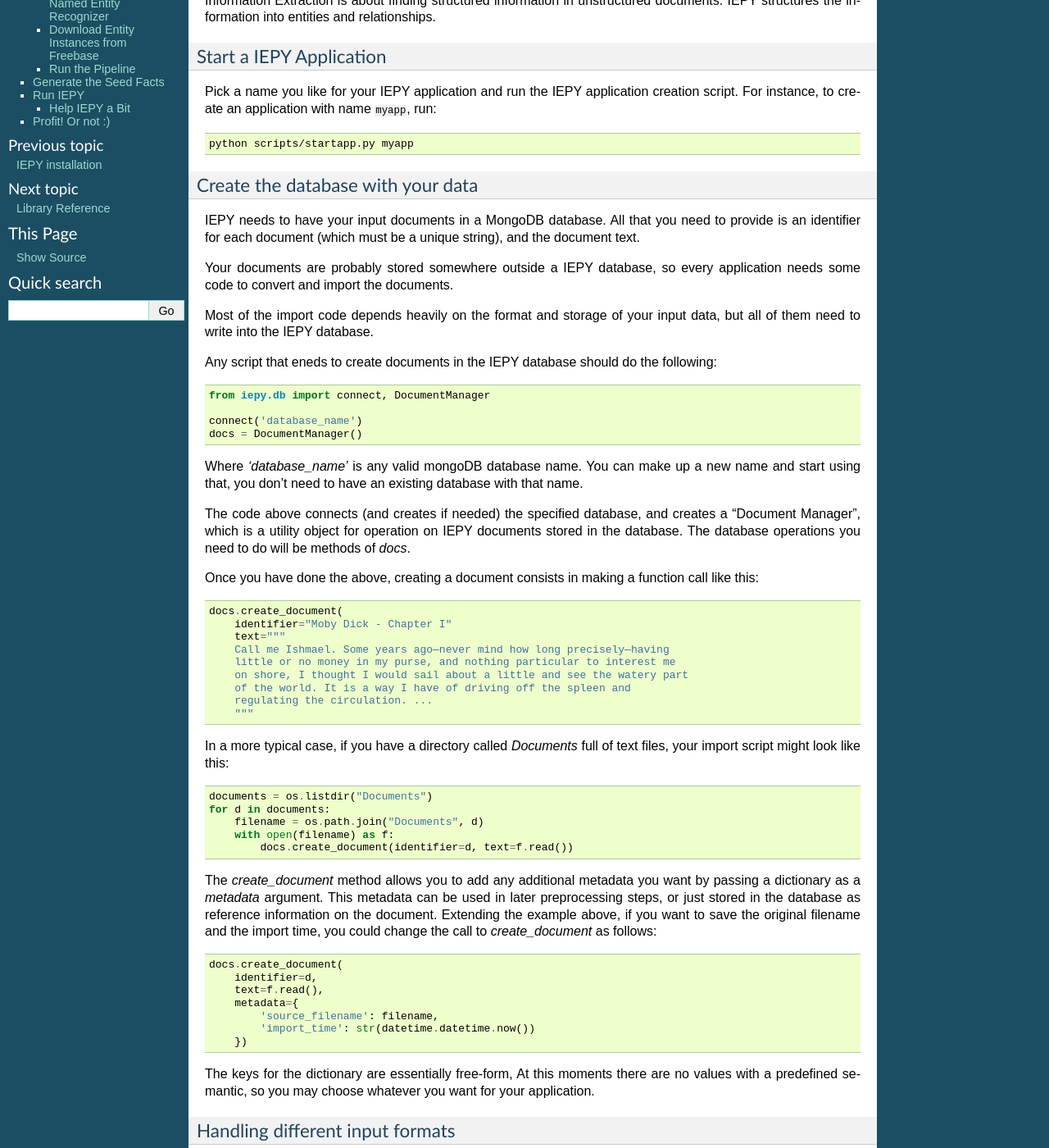
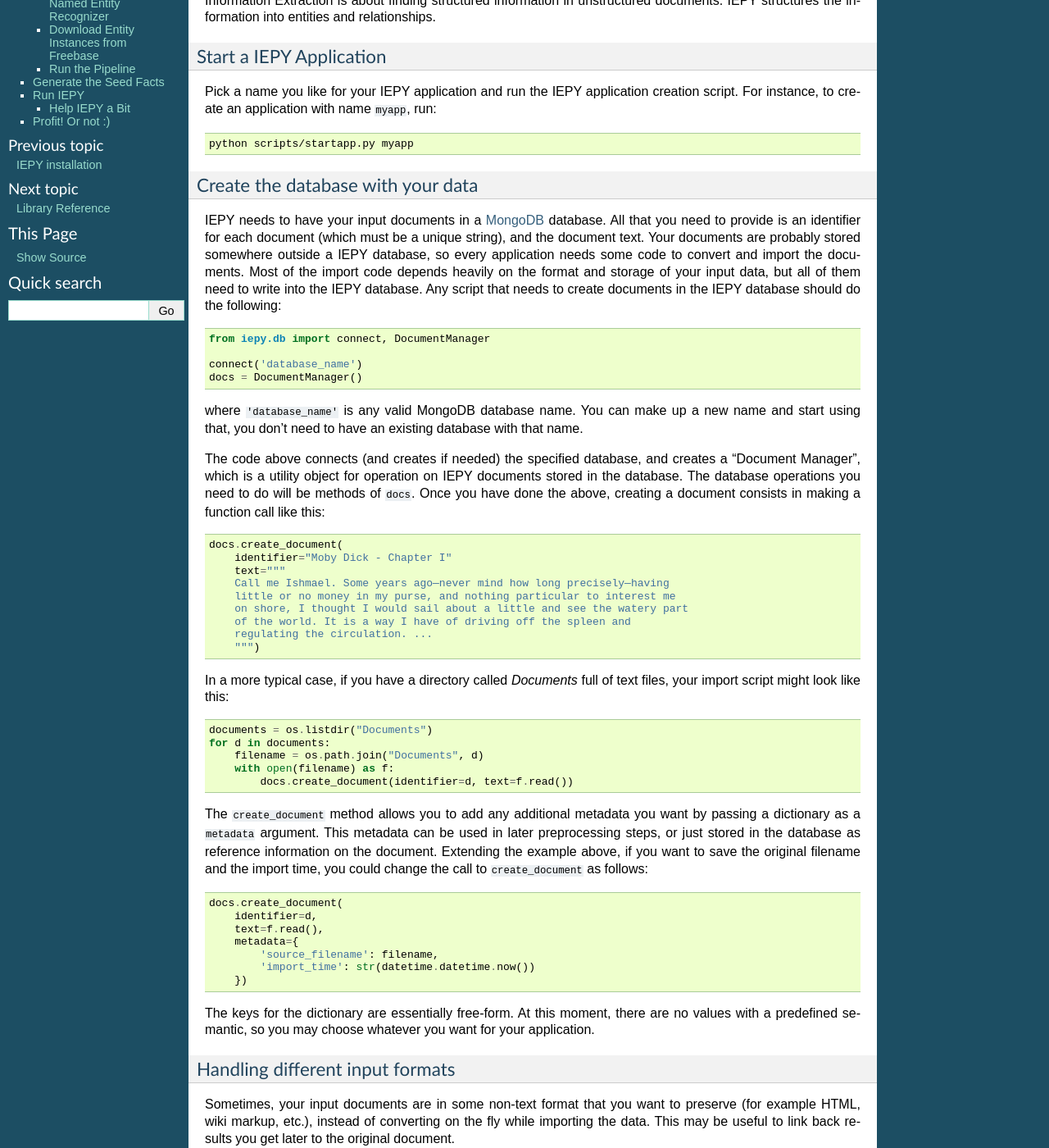
Before and after one commit to machinalis/iepy, a Sphinx documentation site: the page built from docs/tutorial.rst, in a window 1280 px wide and 1400 px high, scrolled down 270 px. Shown: the whole window at 82% size. Built offline with Sphinx 7.4.7, drawn with Linux system fonts in a browser that asks for light colours; some of the changed text lies outside the part shown.

Commit message:
Several fixes, mainly in the new section about database creation.

```diff
--- a/docs/tutorial.rst
+++ b/docs/tutorial.rst
@@ -31,34 +31,29 @@ creation script. For instance, to create an application with name ``myapp``, run
 Create the database with your data
 ----------------------------------
 
-IEPY needs to have your input documents in a MongoDB database. All that you
-need to provide is an identifier for each document (which must be a unique
-string), and the document text.
-
+IEPY needs to have your input documents in a `MongoDB <https://www.mongodb.org/>`_
+database. All that you need to provide is an identifier for each document (which
+must be a unique string), and the document text.
 Your documents are probably stored somewhere outside a IEPY database, so every
 application needs some code to convert and import the documents.
-
 Most of the import code depends heavily on the format and storage of your input
 data, but all of them need to write into the IEPY database.
-
-Any script that eneds to create documents in the IEPY database should do the
+Any script that needs to create documents in the IEPY database should do the
 following::
-
 
     from iepy.db import connect, DocumentManager
 
     connect('database_name')
     docs = DocumentManager()
 
-Where `'database_name'` is any valid mongoDB database name. You can make up
+where ``'database_name'`` is any valid MongoDB database name. You can make up
 a new name and start using that, you don't need to have an existing database
 with that name.
 
 The code above connects (and creates if needed) the specified database, and
 creates a “Document Manager”, which is a utility object for operation on
 IEPY documents stored in the database. The database operations you need to
-do will be methods of `docs`.
-
+do will be methods of ``docs``.
 Once you have done the above, creating a document consists in making
 a function call like this::
 
@@ -70,7 +65,7 @@ a function call like this::
         on shore, I thought I would sail about a little and see the watery part
         of the world. It is a way I have of driving off the spleen and
         regulating the circulation. ...
-        """
+        """)
 
 In a more typical case, if you have a directory called `Documents` full of text
 files, your import script might look like this::
@@ -81,12 +76,12 @@ files, your import script might look like this::
         with open(filename) as f:
             docs.create_document(identifier=d, text=f.read())
 
-The `create_document` method allows you to add any additional metadata you
-want by passing a dictionary as a `metadata` argument. This metadata can be
+The ``create_document`` method allows you to add any additional metadata you
+want by passing a dictionary as a ``metadata`` argument. This metadata can be
 used in later preprocessing steps, or just stored in the database as reference
 information on the document. Extending the example above, if you want to
 save the original filename and the import time, you could change the call
-to `create_document` as follows::
+to ``create_document`` as follows::
 
     docs.create_document(
         identifier=d,
@@ -96,7 +91,7 @@ to `create_document` as follows::
             'import_time': str(datetime.datetime.now())
         })
 
-The keys for the dictionary are essentially free-form, At this moments there
+The keys for the dictionary are essentially free-form. At this moment, there
 are no values with a predefined semantic, so you may choose whatever you
 want for your application.
 
@@ -129,7 +124,7 @@ defined at `examples/tvseries/scripts/preprocess.py` takes care of parsing this,
 converting to text, and storing the data into the `text` field, which is what
 will be used by subsequent steps.
 
-For more details about preprocessing, proceed to the next section
+For more details about preprocessing, proceed to the next section.
 
 Preprocess the Documents
 ========================
@@ -224,9 +219,7 @@ IEPY takes as input a small set of seed facts that you have to provide to it.
 The seed facts are positive examples of the relations you want IEPY to look for.
 
 You can either write the seed facts manually, or use IEPY's seed generation tool.
-In any case, the seeds facts are written in a CSV file with the following format:
-
-::
+In any case, the seeds facts are written in a CSV file with the following format::
 
   entity A kind, entity A name, entity B kind, entity B name, relation name
 
@@ -239,7 +232,7 @@ disease causes which symptom, you can provide a seed fact such as
 
 
 IEPY can help you generating the seed facts by looking in the document and
-asking you questions.
+asking you questions::
 
 .. code-block:: bash
 
@@ -292,16 +285,12 @@ Profit! Or not :)
 
 When finished, IEPY outputs a CSV file with the found facts along with
 references to the document parts that support them. The first five columns of
-the output CSV format specify the fact (as in the seed facts input file):
-
-::
+the output CSV format specify the fact (as in the seed facts input file)::
 
   entity A kind, entity A name, entity B kind, entity B name, relation name
 
 The remaining columns specify the document part in the database where the fact
-can be found:
-
-::
+can be found::
 
   document name, segment offset, entity A index, entity B index
 
```
